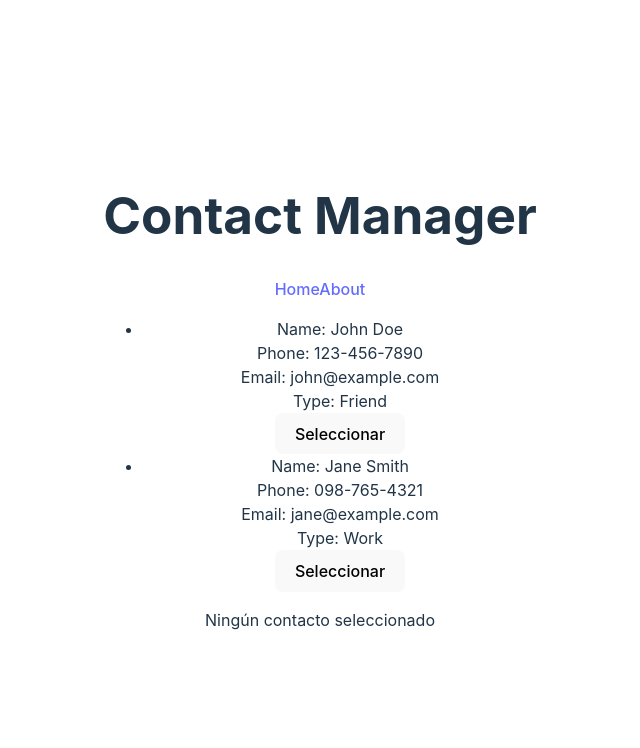
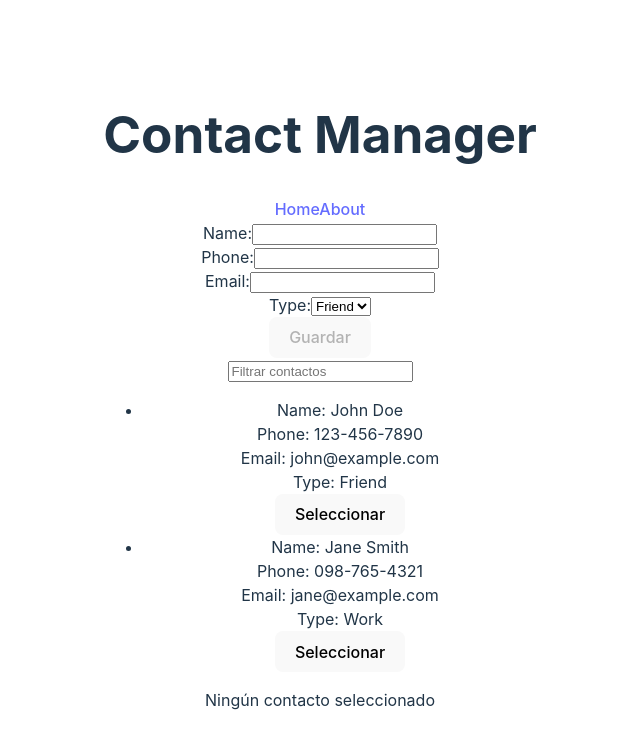
Before and after one commit to MLimaco/contact-manager, a React (Vite) app: page / in a window 1280 px wide. Shown: the top 748 px of the page, without its empty margins (320-960 px from the left). Built offline with nearby package versions, Linux system fonts and the light colour scheme.

Commit message:
update lab04

```diff
--- a/src/App.jsx
+++ b/src/App.jsx
@@ -1,27 +1,56 @@
-import { useState } from 'react'
-import ContactList from './ContactList'
+import { useState, useEffect } from 'react';
+import ContactList from './ContactList';
 import Cabecera from './Header';
 import Detail from './ContactDetail';
-import reactLogo from './assets/react.svg'
-import viteLogo from '/vite.svg'
-import './App.css'
+import ContactForm from './ContactForm';
+import reactLogo from './assets/react.svg';
+import viteLogo from '/vite.svg';
+import './App.css';
 
-const contacts = [
+const initialContacts = [
   { name: 'John Doe', phone: '123-456-7890', email: 'john@example.com', type: 'Friend' },
   { name: 'Jane Smith', phone: '098-765-4321', email: 'jane@example.com', type: 'Work' },
 ];
 
 function App() {
+  const [contacts, setContacts] = useState(() => {
+    const savedContacts = localStorage.getItem('contacts');
+    return savedContacts ? JSON.parse(savedContacts) : initialContacts;
+  });
   const [selectedContact, setSelectedContact] = useState(null);
+  const [filter, setFilter] = useState('');
+
+  useEffect(() => {
+    localStorage.setItem('contacts', JSON.stringify(contacts));
+  }, [contacts]);
+
+  const handleAddContact = (newContact) => {
+    setContacts([...contacts, newContact]);
+  };
 
   const handleClear = () => {
     setSelectedContact(null);
   };
 
+  const handleFilterChange = (e) => {
+    setFilter(e.target.value);
+  };
+
+  const filteredContacts = contacts.filter(contact =>
+    contact.name.toLowerCase().includes(filter.toLowerCase())
+  );
+
   return (
     <div>
       <Cabecera />
-      <ContactList contacts={contacts} onSelectContact={setSelectedContact} />
+      <ContactForm onAddContact={handleAddContact} />
+      <input
+        type="text"
+        placeholder="Filtrar contactos"
+        value={filter}
+        onChange={handleFilterChange}
+      />
+      <ContactList contacts={filteredContacts} onSelectContact={setSelectedContact} />
       {selectedContact ? (
         <Detail contact={selectedContact} onClear={handleClear} />
       ) : (
--- /dev/null
+++ b/src/ContactForm.jsx
@@ -0,0 +1,59 @@
+import { useState } from 'react';
+
+const ContactForm = ({ onAddContact }) => {
+  const [name, setName] = useState('');
+  const [phone, setPhone] = useState('');
+  const [email, setEmail] = useState('');
+  const [type, setType] = useState('Friend');
+  const [errors, setErrors] = useState({});
+
+  const validate = () => {
+    const newErrors = {};
+    if (!name) newErrors.name = 'Name is required';
+    if (!phone) newErrors.phone = 'Phone is required';
+    if (!email) newErrors.email = 'Email is required';
+    setErrors(newErrors);
+    return Object.keys(newErrors).length === 0;
+  };
+
+  const handleSubmit = (e) => {
+    e.preventDefault();
+    if (!validate()) return;
+    onAddContact({ name, phone, email, type });
+    setName('');
+    setPhone('');
+    setEmail('');
+    setType('Friend');
+    setErrors({});
+  };
+
+  return (
+    <form onSubmit={handleSubmit}>
+      <div>
+        <label>Name:</label>
+        <input type="text" value={name} onChange={(e) => setName(e.target.value)} />
+        {errors.name && <p>{errors.name}</p>}
+      </div>
+      <div>
+        <label>Phone:</label>
+        <input type="text" value={phone} onChange={(e) => setPhone(e.target.value)} />
+        {errors.phone && <p>{errors.phone}</p>}
+      </div>
+      <div>
+        <label>Email:</label>
+        <input type="email" value={email} onChange={(e) => setEmail(e.target.value)} />
+        {errors.email && <p>{errors.email}</p>}
+      </div>
+      <div>
+        <label>Type:</label>
+        <select value={type} onChange={(e) => setType(e.target.value)}>
+          <option value="Friend">Friend</option>
+          <option value="Work">Work</option>
+        </select>
+      </div>
+      <button type="submit" disabled={!name || !phone || !email}>Guardar</button>
+    </form>
+  );
+};
+
+export default ContactForm;
```
